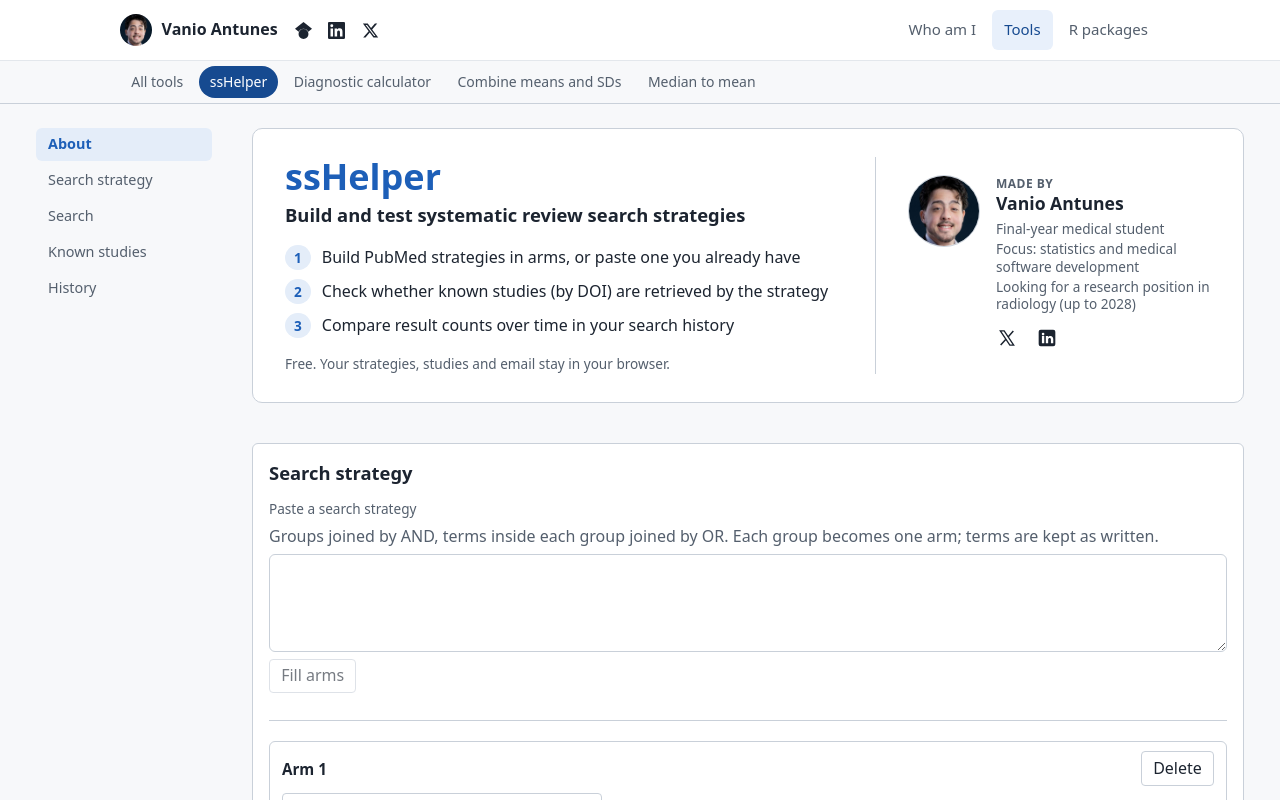
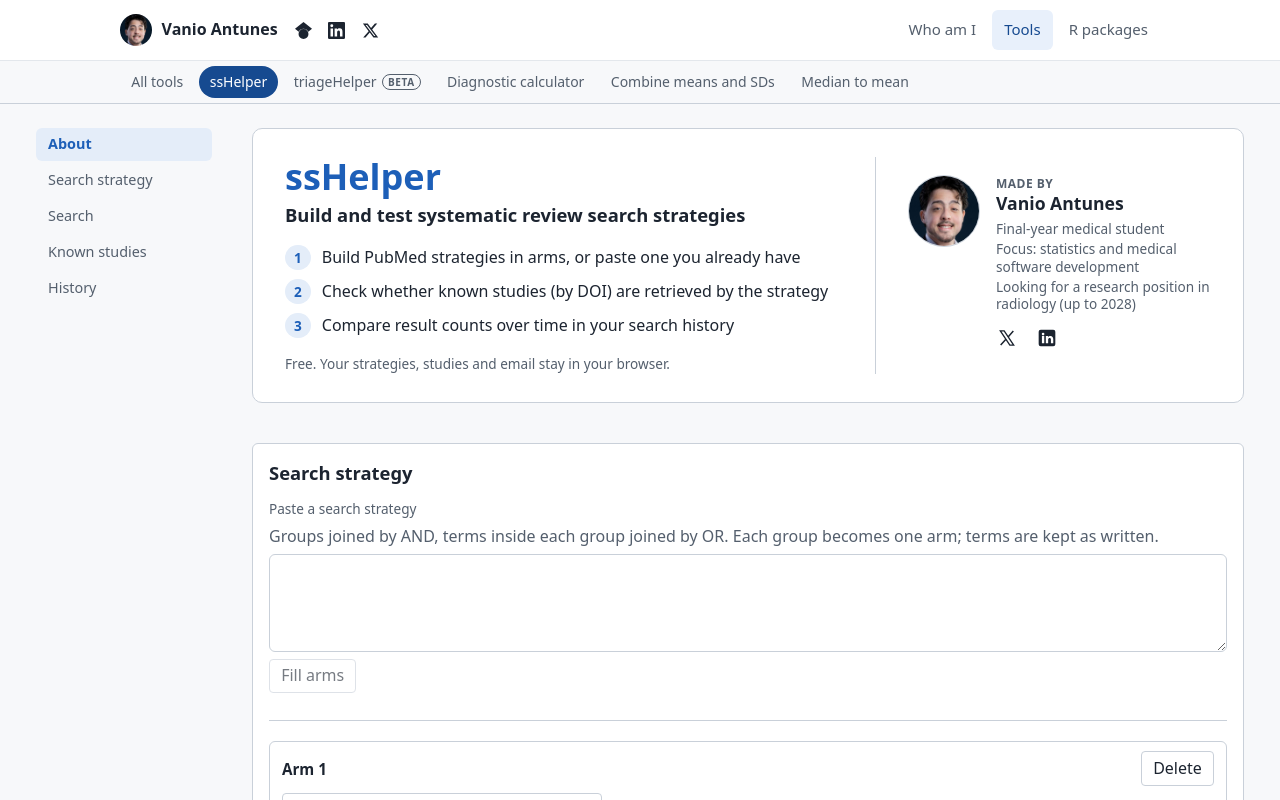
Before and after one commit to vanioljantunes/ssHelper, a React (Vite) app: page / in a window 1280 px wide. Shown: the top 800 px of the page. Built offline with nearby package versions, Linux system fonts and the light colour scheme.

Commit message:
feat: link triageHelper (beta) from the tools sub-navigation

```diff
--- a/src/i18n/en.ts
+++ b/src/i18n/en.ts
@@ -36,6 +36,8 @@
   toolsNavLabel: 'Tools',
   toolsNavAll: 'All tools',
   toolsNavSsHelper: 'ssHelper',
+  toolsNavTriageHelper: 'triageHelper',
+  toolsNavBeta: 'beta',
   toolsNavDiagnostic: 'Diagnostic calculator',
   toolsNavCombine: 'Combine means and SDs',
   toolsNavMedian: 'Median to mean',
--- a/src/ui/SiteBar.tsx
+++ b/src/ui/SiteBar.tsx
@@ -31,6 +31,12 @@
 const TOOLS = [
   { label: en.toolsNavAll, href: `${SITE}/tools/`, current: false },
   { label: en.toolsNavSsHelper, href: `${SITE}/tools/ssHelper/`, current: true },
+  {
+    label: en.toolsNavTriageHelper,
+    href: `${SITE}/tools/triageHelper/`,
+    current: false,
+    beta: true,
+  },
   { label: en.toolsNavDiagnostic, href: `${SITE}/tools/diagnostic/`, current: false },
   { label: en.toolsNavCombine, href: `${SITE}/tools/combine/`, current: false },
   { label: en.toolsNavMedian, href: `${SITE}/tools/median/`, current: false },
@@ -77,10 +83,11 @@
       </div>
       <nav className="site-subnav" aria-label={en.toolsNavLabel}>
         <ul className="site-subnav__links">
-          {TOOLS.map(({ label, href, current }) => (
+          {TOOLS.map(({ label, href, current, beta }) => (
             <li key={href}>
               <a href={href} aria-current={current ? 'page' : undefined}>
                 {label}
+                {beta && <span className="site-bar__beta">{en.toolsNavBeta}</span>}
               </a>
             </li>
           ))}
--- a/src/ui/app.css
+++ b/src/ui/app.css
@@ -1369,6 +1369,18 @@
   text-decoration: none;
 }
 
+/* A tool that is open to use while still under test. */
+.site-bar__beta {
+  margin-left: 0.35rem;
+  padding: 0 0.3rem;
+  border: 1px solid currentColor;
+  border-radius: 999px;
+  font-size: 0.625rem;
+  font-weight: 700;
+  letter-spacing: 0.06em;
+  text-transform: uppercase;
+}
+
 .site-subnav__links a:hover {
   color: #1c2430;
   background: #e8f0fb;
```
Also changed, not shown: 1 other file (tests, documents, lock files or other folders).
